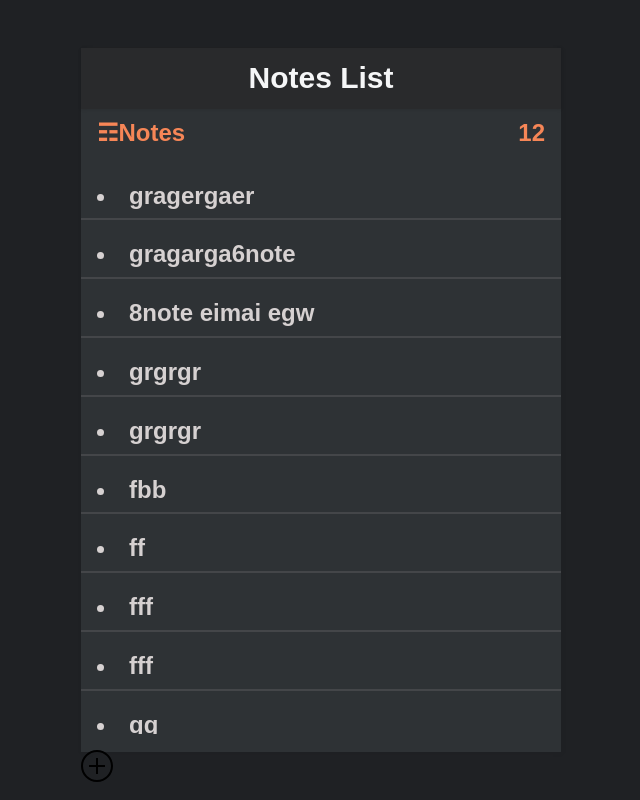
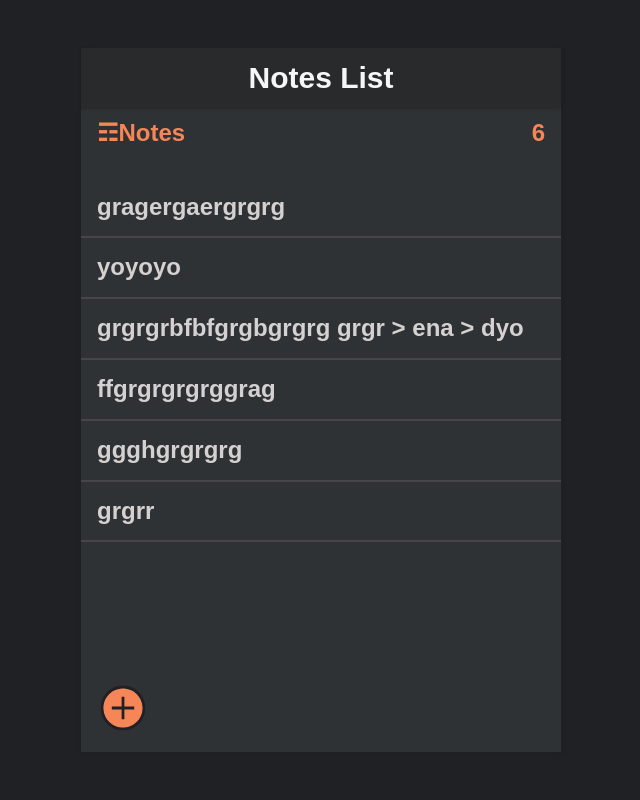
Before and after one commit to steliosal/mynotes, a React (Create React App) app: page / in a window 1280 px wide. Shown: the whole page, without its empty margins (319-959 px from the left). Built offline with nearby package versions, Linux system fonts and the light colour scheme; data requests are answered from the project's data file.

Commit message:
styling progress

```diff
--- a/db.json
+++ b/db.json
@@ -1,63 +1,33 @@
 {
   "notes": [
     {
-      "body": "gragergaer",
-      "updated": "2021-10-23T11:39:19.670Z",
+      "body": "gragergaergrgrg",
+      "updated": "2021-10-25T07:21:19.037Z",
       "id": 4
     },
     {
-      "body": "gragarga6note",
-      "updated": "2021-10-19T14:34:09.997Z",
-      "id": 6
-    },
-    {
-      "body": "8note eimai egw",
-      "updated": "2021-10-23T10:51:42.897Z",
+      "body": "yoyoyo",
+      "updated": "2021-10-23T17:06:18.333Z",
       "id": 8
     },
     {
-      "body": "grgrgr",
-      "updated": "2021-10-19T12:38:23.326Z",
-      "id": 9
-    },
-    {
-      "body": "grgrgr",
-      "updated": "2021-10-23T10:38:16.449Z",
+      "body": "grgrgrbfbfgrgbgrgrg\ngrgr\n> ena\n> dyo",
+      "updated": "2021-10-25T07:56:42.566Z",
       "id": 11
     },
     {
-      "body": "fbb",
-      "updated": "2021-10-23T11:25:46.461Z",
-      "id": 12
-    },
-    {
-      "body": "ff",
-      "updated": "2021-10-23T11:25:50.841Z",
+      "body": "ffgrgrgrgrggrag",
+      "updated": "2021-10-25T08:25:51.932Z",
       "id": 13
     },
     {
-      "body": "fff",
-      "updated": "2021-10-23T11:25:55.742Z",
-      "id": 14
-    },
-    {
-      "body": "fff",
-      "updated": "2021-10-23T11:26:00.054Z",
-      "id": 15
-    },
-    {
-      "body": "gg",
-      "updated": "2021-10-23T11:38:53.894Z",
-      "id": 16
-    },
-    {
-      "body": "gggh",
-      "updated": "2021-10-23T11:39:00.072Z",
+      "body": "ggghgrgrgrg",
+      "updated": "2021-10-23T17:16:18.175Z",
       "id": 17
     },
     {
-      "body": "dgbb",
-      "updated": "2021-10-23T11:39:04.983Z",
+      "body": "grgrr",
+      "updated": "2021-10-25T07:21:21.882Z",
       "id": 18
     }
   ]
--- a/src/App.css
+++ b/src/App.css
@@ -89,8 +89,8 @@ padding: 10px 16px;
 }
 
 .notes-list{
-    padding: 0;
-    margin: 16px 0;
+    padding: 10;
+    margin: 20px 0;
     height: 70vh;
     overflow-y: auto;
     scrollbar-width: none; /* Firefox */
@@ -102,8 +102,7 @@ padding: 10px 16px;
 
 .notes-list-item{
     border-bottom: 2px solid #444649;
-    margin-bottom: 12px;
-    padding: 8px 16px;
+    padding: 15px 16px;
     transition: all 0.2s ease-in-out;
   }
 
@@ -112,3 +111,84 @@ padding: 10px 16px;
       color: #1f2124;
       cursor: pointer;
   }
+
+  .floating-button {
+    font-size: 48px;
+    position: absolute;
+    bottom: 24px;
+    left: 22px;
+    border: none;
+    width: 40px;
+    height: 40px;
+    border-radius: 50%;
+    display: flex;
+    align-items: center;
+    justify-content: center;
+    cursor: pointer;
+    background: var(--color-main);
+    /* box-shadow: 1px 1px 10px rgba(0, 0, 0, 0.2); */
+  }
+
+  .plusIcon {
+    transform: scale(1.4)
+}
+
+  .floating-button > svg {
+    fill: var(--color-bg);
+  }
+
+  .floating-button:hover {
+    background-color: rgb(134, 72, 0);
+    color: #ffffff;
+    cursor: pointer;
+  }
+
+
+
+  /*==============================
+=>  Note Styles
+================================*/
+
+
+.note-header{
+    display: flex;
+    align-items: center;
+    justify-content: space-between;
+    color: var(--color-main);
+    padding: 10px;
+}
+
+.note-header button{
+    border: none;
+    outline: none;
+    font-weight: 600;
+    background-color: transparent;
+    font-size: 18px;
+    cursor: pointer;
+}
+
+.note textarea{
+    background-color: var(--color-white);
+    border-bottom: 2px  #ffffff;
+    border-left: 2px  #ffffff;
+    border-right: 2px  #ffffff;
+    width: 100%;
+    padding: 16px 12px;
+    height: 70vh;
+  resize: none;
+  scrollbar-width: none; /* Firefox */
+
+}
+
+.note textarea:active,
+.note textarea:focus {
+
+  outline: none;
+  border-bottom: 2px  #ffffff;
+    border-left: 2px  #ffffff;
+    border-right: 2px  #ffffff;
+}
+
+.note textarea::-webkit-scrollbar {
+  display: none;
+}
--- a/src/components/AddButton.jsx
+++ b/src/components/AddButton.jsx
@@ -4,10 +4,10 @@ import {ReactComponent as AddIcon} from '../assets/plusIcon.svg'
 
 const AddButton = () => {
     return (
-        <Link to = "/note/new">
-            <AddIcon />
-        </Link>
-    )
+      <Link to="/note/new" className="floating-button">
+        <AddIcon className="plusIcon" />
+      </Link>
+    );
 }
 
 export default AddButton
--- a/src/components/ListItem.jsx
+++ b/src/components/ListItem.jsx
@@ -5,7 +5,7 @@ const ListItem = ({ note }) => {
   return (
     <div className="notes-list-item">
       <Link to={`/note/${note.id}`}>
-        <li>{note.body}</li>
+        <h3>{note.body}</h3>
       </Link>
     </div>
   );
--- a/src/pages/NotesPage.jsx
+++ b/src/pages/NotesPage.jsx
@@ -24,11 +24,11 @@ const getNotes = async () => {
         <h1 className="notes-title">&#9782;Notes</h1>
         <p className="notes-count">{notes.length}</p>
       </div>
-      <h1 className="notes-list">
+      <h2 className="notes-list">
         {notes.map((note, index) => {
           return <ListItem note={note} key={index} />;
         })}
-      </h1>
+      </h2>
       <AddButton />
     </div>
   );
--- a/src/pages/SingleNotePage.jsx
+++ b/src/pages/SingleNotePage.jsx
@@ -64,17 +64,19 @@ let handleSubmit = () => {
 };
 
 return (
-  <div>
-    <button onClick={handleSubmit}>Home</button>
+  <div className="note">
+    <div className="note-header">
+      <button onClick={handleSubmit}>Home</button>
+      {noteId !== "new" ? (
+        <button onClick={deleteNote}>Delete</button>
+      ) : (
+        <button onClick={handleSubmit}>Done</button>
+      )}
+    </div>
     <textarea
       onChange={(e) => setNote({ ...note, body: e.target.value })}
       value={note?.body}
     ></textarea>
-    {noteId !== "new" ? (
-      <button onClick={deleteNote}>Delete</button>
-    ) : (
-      <button onClick={handleSubmit}>Done</button>
-    )}
   </div>
 );
 
```
